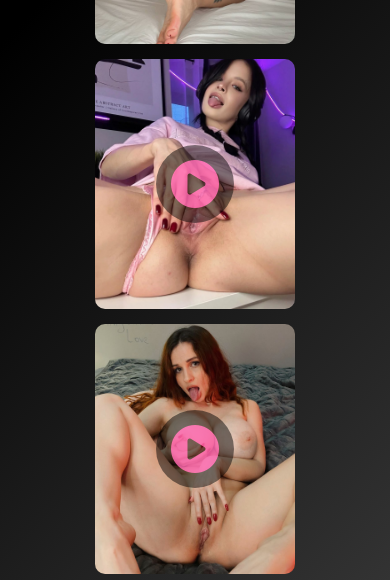
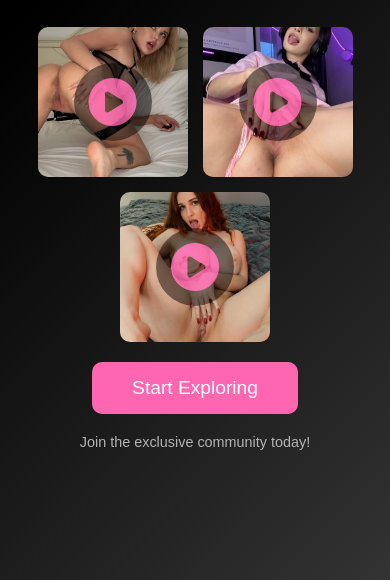
Before and after one commit to onekimsz/HRV, a plain HTML site: page index.html in a window 390 px wide. Shown: the part 264-844 px from the top of the page. Drawn offline with Linux system fonts and the light colour scheme.

Commit message:
index.html

```diff
--- a/index.html
+++ b/index.html
@@ -19,7 +19,7 @@
             background: linear-gradient(135deg, #000 25%, #333 100%);
             color: white;
             text-align: center;
-            overflow: hidden; /* Menonaktifkan scroll */
+            overflow-x: hidden; /* Menonaktifkan scroll horizontal */
         }
         .container {
             display: flex;
@@ -28,6 +28,7 @@
             justify-content: center;
             height: 100vh;
             padding: 20px;
+            width: 100%;
         }
         h1 {
             font-size: 2.5em;
@@ -42,15 +43,16 @@
         }
         .images-container {
             display: flex;
+            justify-content: flex-end; /* Menjaga gambar sejajar ke kanan */
+            gap: 15px;
+            max-width: 100%;
+            width: 100%;
             flex-wrap: wrap;
-            justify-content: center;
-            gap: 15px;
-            max-width: 1000px;
         }
         .image-card {
             position: relative;
-            width: 250px;
-            height: 300px;
+            width: 180px; /* Ukuran gambar lebih kecil */
+            height: 180px; /* Menjaga aspek gambar tetap proporsional */
             border-radius: 10px;
             overflow: hidden;
             cursor: pointer;
@@ -105,9 +107,12 @@
             .intro-text {
                 font-size: 1em;
             }
+            .images-container {
+                justify-content: center; /* Menjaga gambar tetap di tengah untuk layar kecil */
+            }
             .image-card {
-                width: 200px;
-                height: 250px;
+                width: 150px; /* Ukuran gambar lebih kecil pada perangkat mobile */
+                height: 150px;
             }
         }
     </style>
```
